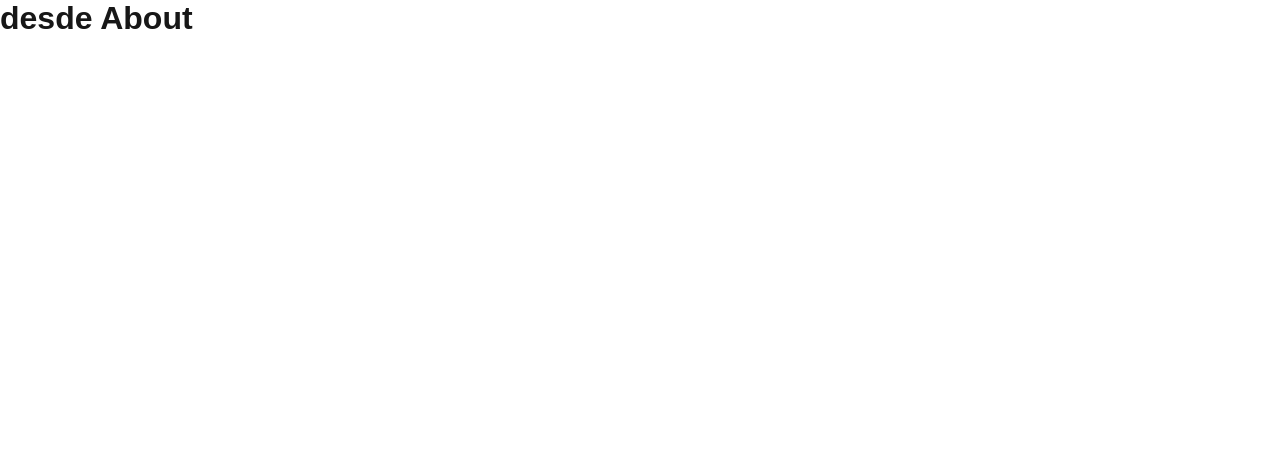
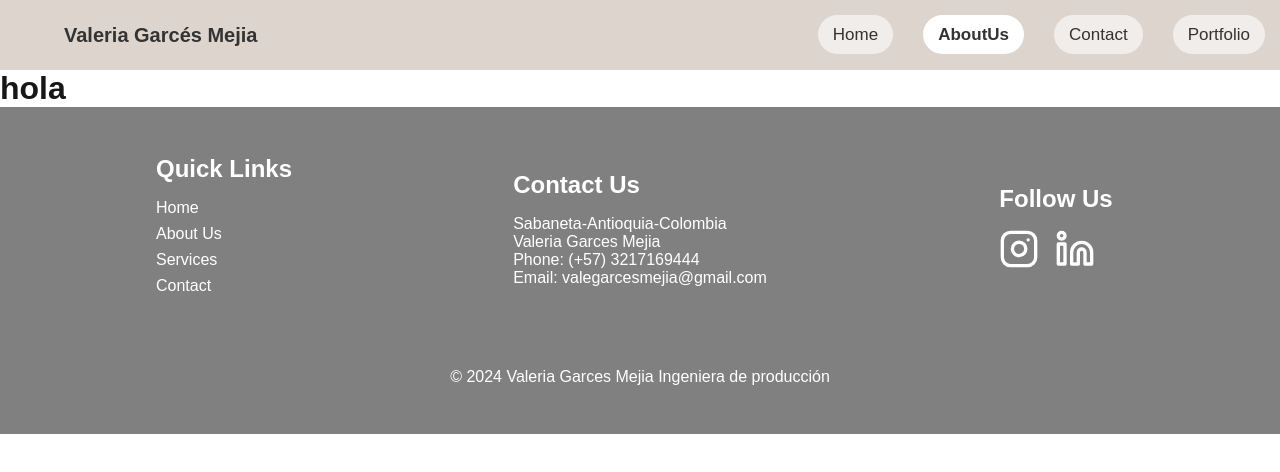
Before and after one commit to JuanAmezquitaAgredo/personal_web, a Next.js app: page /about in a window 1280 px wide. Shown: the top 472 px of the page. Built offline with nearby package versions, Linux system fonts and the light colour scheme.

Commit message:
create navbar and footer

```diff
--- a/package.json
+++ b/package.json
@@ -9,6 +9,7 @@
     "lint": "next lint"
   },
   "dependencies": {
+    "lucide-react": "^0.468.0",
     "next": "14.2.15",
     "react": "^18",
     "react-dom": "^18",
--- /dev/null
+++ b/src/app/(main)/(secctions)/about/page.tsx
@@ -0,0 +1,7 @@
+import AboutPage from "@/ui/template/about_page";
+
+export default function About(){
+    return(
+        <AboutPage/>
+    );
+};
--- /dev/null
+++ b/src/app/(main)/(secctions)/layout.tsx
@@ -0,0 +1,17 @@
+import Footer from '@/ui/organisms/footer'
+import Navbar from '@/ui/organisms/navbar'
+import React from 'react'
+
+interface Iprops{
+    children: React.ReactNode,
+}
+export default function layout(props: Iprops){
+    const { children } = props
+  return (
+    <div>
+        <Navbar/>
+        {children}
+        <Footer/>
+    </div>
+  )
+}
--- a/src/app/(main)/about/page.tsx
+++ /dev/null
@@ -1,7 +0,0 @@
-export default function AboutPage(){
-    return(
-        <div>
-            <h1>desde About</h1>
-        </div>
-    )
-}
--- a/src/ui/molecules/buttons_navbar.tsx
+++ b/src/ui/molecules/buttons_navbar.tsx
@@ -1,6 +1,7 @@
 import styled from 'styled-components';
 import Link from 'next/link';
 import Colors from "../colors/colors";
+import { usePathname } from 'next/navigation';
 
 const list = [
   { name: 'Home', path: '/' },
@@ -9,36 +10,45 @@ const list = [
   { name: 'Portfolio', path: '/portfolio' },
 ];
 
-const Button = styled.button`
-  background-color: rgba(255, 255, 255, 0.6);
-  color: ${Colors.textBlack};
+interface ButtonProps {
+  $active: boolean;
+}
+
+const Button = styled.button<ButtonProps>`
+  background-color: ${(props) => (props.$active ? 'white' : 'rgba(255, 255, 255, 0.6)')};
+  color: ${(props) => (props.$active ? Colors.textBlack : Colors.textBlack)};
+  font-size: 17px;
+  font-weight: ${(props) => (props.$active ? 'bold' : 'normal')};
   border: none;
   padding: 10px 15px;
-  margin: 0 10px;
+  margin: 0 15px;
   border-radius: 50px;
   cursor: pointer;
 
   &:hover {
     font-size: large;
-    transition: font-size 0.5s ease;
+    transition: font-size 0.3s ease;
   }
 `;
 
-
 const ButtonContainer = styled.div`
-  width: auto;
+  width: 50%;
   display: flex;
-  justify-content: center;
+  justify-content: end;
   align-items: center;
   flex-wrap: wrap;
 `;
 
 export default function ButtonsNavigation() {
+  const path = usePathname();
+
   return (
     <ButtonContainer>
       {list.map((button, index) => (
         <Link key={index} href={button.path} passHref>
-          <Button>{button.name}</Button>
+          <Button as="a" $active={path === button.path}>
+            {button.name}
+          </Button>
         </Link>
       ))}
     </ButtonContainer>
--- /dev/null
+++ b/src/ui/organisms/footer.tsx
@@ -0,0 +1,149 @@
+'use client'
+import styled from "styled-components";
+import Link from "next/link";
+import { Instagram, Linkedin } from "lucide-react";
+import Colors from "../colors/colors";
+
+const FooterContainer = styled.footer`
+  background-color: ${Colors.tertiary}; /* Tailwind bg-gray-500 */
+  color: ${Colors.textWhite};
+`;
+
+const FooterContent = styled.div`
+  width: 100%; /* Tailwind max-w-7xl */
+  margin: 0 auto;
+  padding: 3rem 1rem; /* Tailwind px-4 py-12 */
+  @media (min-width: 640px) {
+    padding: 3rem 1.5rem; /* Tailwind sm:px-6 */
+  }
+  @media (min-width: 1024px) {
+    padding: 3rem 2rem; /* Tailwind lg:px-8 */
+  }
+`;
+
+const FooterGrid = styled.div`
+  width: 100%;
+  display: grid;
+  place-items: start;
+  grid-template-columns: 1fr;
+  gap: 2rem; /* Tailwind gap-8 */
+  @media (min-width: 768px) {
+    grid-template-columns: repeat(3, 1fr); /* Tailwind md:grid-cols-4 */
+    place-items: center;
+  }
+`;
+
+const Section = styled.div``;
+
+const SectionTitle = styled.h2`
+  font-size: 1.5rem; /* Tailwind text-2xl */
+  font-weight: bold;
+  margin-bottom: 1rem; /* Tailwind mb-4 */
+`;
+
+const Text = styled.p`
+  color: ${Colors.textWhite}; /* Tailwind text-gray-300 */
+`;
+
+const List = styled.ul`
+  list-style: none;
+  padding: 0;
+`;
+
+const ListItem = styled.li`
+  margin-bottom: 0.5rem; /* Tailwind space-y-2 */
+`;
+
+const StyledLink = styled(Link)`
+  color: ${Colors.textWhite}; /* Tailwind text-gray-300 */
+  text-decoration: none;
+  transition: color 0.3s;
+
+  &:hover {
+    color: ${Colors.textWhite}; /* Tailwind hover:text-white */
+  }
+`;
+
+const Address = styled.address`
+  font-style: normal;
+`;
+
+const IconLink = styled.a`
+  color: ${Colors.textWhite}; /* Tailwind text-gray-300 */
+  transition: color 0.3s;
+
+  &:hover {
+    color: ${Colors.textWhite}; /* Tailwind hover:text-white */
+  }
+
+  svg {
+    height: 2.5rem; /* Tailwind h-10 */
+    width: 2.5rem; /* Tailwind w-10 */
+  }
+`;
+
+const Divider = styled.div`
+  margin-top: 2rem; /* Tailwind mt-8 */
+  padding-top: 2rem; /* Tailwind pt-8 */
+  border-top: 1px solid ${Colors.tertiary}; /* Tailwind border-gray-700 */
+  text-align: center;
+`;
+
+export default function Footer() {
+  return (
+    <FooterContainer>
+      <FooterContent>
+        <FooterGrid>
+          <Section>
+            <SectionTitle as="h3">Quick Links</SectionTitle>
+            <List>
+              <ListItem>
+                <StyledLink href="/">Home</StyledLink>
+              </ListItem>
+              <ListItem>
+                <StyledLink href="/about">About Us</StyledLink>
+              </ListItem>
+              <ListItem>
+                <StyledLink href="/services">Services</StyledLink>
+              </ListItem>
+              <ListItem>
+                <StyledLink href="/contact">Contact</StyledLink>
+              </ListItem>
+            </List>
+          </Section>
+          <Section>
+            <SectionTitle as="h3">Contact Us</SectionTitle>
+            <Address>
+              <Text>Sabaneta-Antioquia-Colombia</Text>
+              <Text>Valeria Garces Mejia</Text>
+              <Text>Phone: (+57) 3217169444</Text>
+              <Text>Email: valegarcesmejia@gmail.com</Text>
+            </Address>
+          </Section>
+          <Section>
+            <SectionTitle as="h3">Follow Us</SectionTitle>
+            <div style={{ display: "flex", gap: "1rem" }}>
+              <IconLink
+                href="https://www.instagram.com/valegarces0516/profilecard/?igsh=aTlrcHJ6amltcGp6"
+                target="_blank"
+                rel="noopener noreferrer"
+              >
+                <Instagram />
+              </IconLink>
+              <IconLink
+                href="https://www.linkedin.com/in/juan-sebastian-amezquita-agredo-08738b249/"
+                target="_blank"
+                rel="noopener noreferrer"
+              >
+                <Linkedin />
+              </IconLink>
+            </div>
+          </Section>
+        </FooterGrid>
+        <Divider>
+          <Text>&copy; {new Date().getFullYear()} Valeria Garces Mejia Ingeniera de producción</Text>
+        </Divider>
+      </FooterContent>
+    </FooterContainer>
+  );
+}
--- /dev/null
+++ b/src/ui/organisms/navbar.tsx
@@ -0,0 +1,40 @@
+'use client'
+import Link from "next/link";
+import ButtonsNavigation from "../molecules/buttons_navbar";
+import styled from "styled-components";
+import Colors from "../colors/colors";
+
+const NavbarComponent = styled.nav`
+    background-color: ${Colors.primary};
+    height: 70px;
+    display: flex;
+`;
+
+const TitleComponent = styled.div`
+    width: 50%;
+    height: 100%;
+    display: flex;
+    justify-content: start;
+    align-items: center;
+    padding-left: 5%;
+`;
+
+const H2 = styled.h2`
+    font-size: 20px;
+    color: ${Colors.textBlack};
+`;
+
+
+export default function Navbar(){
+
+    return(
+        <NavbarComponent>
+            <TitleComponent>
+                <Link href={'/'}>
+                    <H2>Valeria Garcés Mejia</H2>
+                </Link>
+            </TitleComponent>
+            <ButtonsNavigation/>
+        </NavbarComponent>
+    )
+}
--- /dev/null
+++ b/src/ui/template/about_page.tsx
@@ -0,0 +1,6 @@
+
+export default function AboutPage(){
+    return(
+        <h1>hola</h1>
+    )
+};
```
Also changed, not shown: 1 other file (tests, documents, lock files or other folders).
